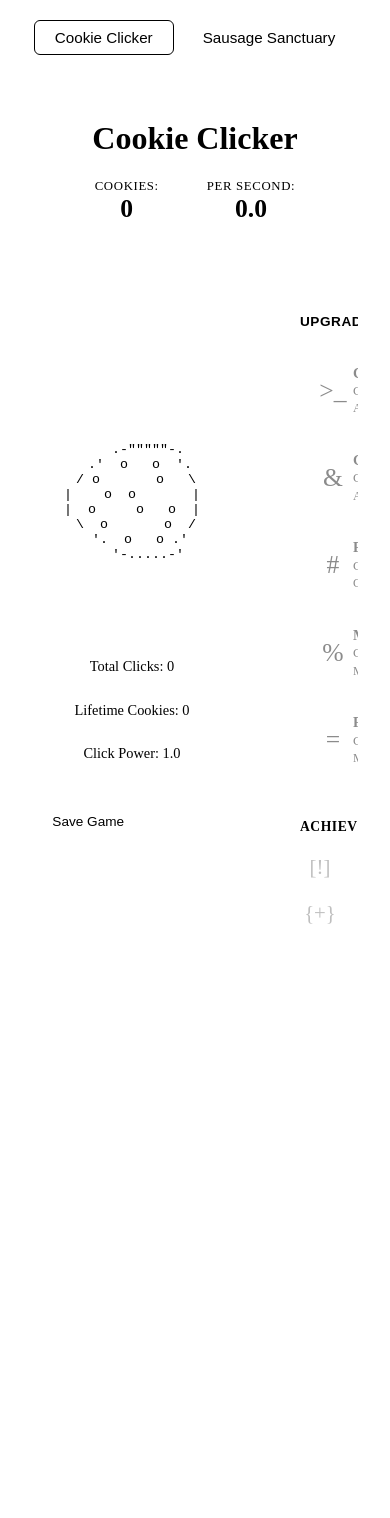
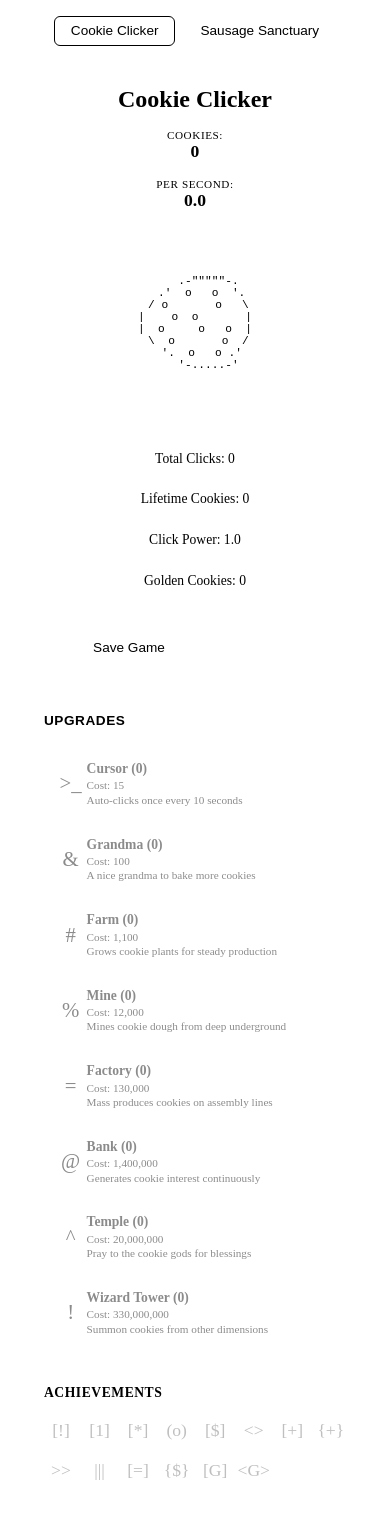
Before and after one commit to KottenAlin/reb-wbsite, a Vue app: page / in a window 390 px wide. Shown: the top 1518 px of the page. Before the commit the page ends 993 px from the top, so only its background shows below. Built offline with nearby package versions, Linux system fonts and the light colour scheme.

Commit message:
feat: Implement golden cookie system with bonus mechanics and upgrade tiers

```diff
--- a/src/App.vue
+++ b/src/App.vue
@@ -1,12 +1,13 @@
 <script setup>
 import { onMounted, watch, ref } from "vue";
 import { useGameState } from "./composables/useGameState";
+import { useGoldenCookie } from "./composables/useGoldenCookie";
 import { UPGRADES, calculateUpgradeCost } from "./utils/upgradeConfig";
 import { ACHIEVEMENTS, checkAchievements } from "./utils/achievementConfig";
 import SausageSite from "./components/SausageSite.vue";
 
 // Navigation state
-const currentPage = ref('cookies');
+const currentPage = ref("cookies");
 
 // Load initial state from localStorage
 const SAVE_KEY = "cookie_clicker_save";
@@ -14,10 +15,12 @@
 const initialState = savedData ? JSON.parse(savedData) : null;
 
 const game = useGameState(initialState);
+const goldenCookie = useGoldenCookie();
 
 // Start game on mount
 onMounted(() => {
-  game.startGame();
+  game.startGame(() => goldenCookie.goldenCookieBonus.value);
+  goldenCookie.startGoldenCookies();
 
   // Auto-save every 30 seconds
   setInterval(() => {
@@ -27,13 +30,14 @@
 
 // Check for achievements whenever game state changes
 watch(
-  [game.totalClicks, game.totalCookiesEarned, game.cookiesPerSecond, game.upgrades],
+  [game.totalClicks, game.totalCookiesEarned, game.cookiesPerSecond, game.goldenCookiesCollected, game.upgrades],
   () => {
     const newlyUnlocked = checkAchievements(
       {
         totalClicks: game.totalClicks.value,
         totalCookiesEarned: game.totalCookiesEarned.value,
         cookiesPerSecond: game.cookiesPerSecond.value,
+        goldenCookiesCollected: game.goldenCookiesCollected.value,
         upgrades: game.upgrades,
       },
       game.unlockedAchievementIds.value
@@ -59,6 +63,13 @@
   }
 }
 
+function handleGoldenCookieClick() {
+  const bonus = goldenCookie.collectGoldenCookie();
+  if (bonus) {
+    game.goldenCookiesCollected.value += 1;
+  }
+}
+
 // Formatting helpers
 const formatNumber = (num) => Math.floor(num).toLocaleString();
 const formatCPS = (num) => num.toFixed(1);
@@ -67,9 +78,18 @@
 <template>
   <div class="site-wrapper">
     <nav class="main-nav">
-      <button :class="{ active: currentPage === 'cookies' }" @click="currentPage = 'cookies'">Cookie Clicker</button>
-      <button :class="{ active: currentPage === 'sausages' }" @click="currentPage = 'sausages'">Sausage
-        Sanctuary</button>
+      <button
+        :class="{ active: currentPage === 'cookies' }"
+        @click="currentPage = 'cookies'"
+      >
+        Cookie Clicker
+      </button>
+      <button
+        :class="{ active: currentPage === 'sausages' }"
+        @click="currentPage = 'sausages'"
+      >
+        Sausage Sanctuary
+      </button>
     </nav>
 
     <div v-if="currentPage === 'cookies'" class="game-container">
@@ -91,7 +111,7 @@
         <!-- Left Column: Clicking Area -->
         <section class="click-section">
           <div class="cookie-display">
-            <button @click="game.clickCookie" class="cookie-button">
+            <button @click="game.clickCookie(goldenCookie.goldenCookieBonus.value)" class="cookie-button">
               <pre class="ascii-art">
     .-"""""-.
   .'  o   o  '.
@@ -103,11 +123,15 @@
     '-.....-'
               </pre>
             </button>
+            <div v-if="goldenCookie.goldenCookieBonusTimeRemaining.value > 0" class="bonus-indicator">
+              {{ goldenCookie.goldenCookieBonus.value }}x bonus ({{ goldenCookie.goldenCookieBonusTimeRemaining.value }}s)
+            </div>
           </div>
           <div class="click-stats">
             <p>Total Clicks: {{ formatNumber(game.totalClicks.value) }}</p>
             <p>Lifetime Cookies: {{ formatNumber(game.totalCookiesEarned.value) }}</p>
             <p>Click Power: {{ game.clickPower.value.toFixed(1) }}</p>
+            <p>Golden Cookies: {{ game.goldenCookiesCollected.value }}</p>
           </div>
           <div class="game-controls">
             <button @click="saveGame" class="control-btn">Save Game</button>
@@ -122,11 +146,17 @@
           </div>
 
           <div class="shop-list">
-            <div v-for="upgrade in UPGRADES" :key="upgrade.id" class="upgrade-card" :class="{
-              'can-afford':
-                game.cookieCount.value >=
-                calculateUpgradeCost(upgrade.baseCost, game.upgrades[upgrade.id]),
-            }" @click="game.buyUpgrade(upgrade)">
+            <div
+              v-for="upgrade in UPGRADES"
+              :key="upgrade.id"
+              class="upgrade-card"
+              :class="{
+                'can-afford':
+                  game.cookieCount.value >=
+                  calculateUpgradeCost(upgrade.baseCost, game.upgrades[upgrade.id]),
+              }"
+              @click="game.buyUpgrade(upgrade)"
+            >
               <div class="upgrade-icon">{{ upgrade.icon }}</div>
               <div class="upgrade-info">
                 <div class="upgrade-name">
@@ -148,9 +178,15 @@
           <div class="achievements-section">
             <h3>Achievements</h3>
             <div class="achievements-grid">
-              <div v-for="achievement in ACHIEVEMENTS" :key="achievement.id" class="achievement-icon"
-                :class="{ unlocked: game.unlockedAchievementIds.value.has(achievement.id) }"
-                :title="achievement.name + ': ' + achievement.description">
+              <div
+                v-for="achievement in ACHIEVEMENTS"
+                :key="achievement.id"
+                class="achievement-icon"
+                :class="{
+                  unlocked: game.unlockedAchievementIds.value.has(achievement.id),
+                }"
+                :title="achievement.name + ': ' + achievement.description"
+              >
                 {{ achievement.icon }}
               </div>
             </div>
@@ -158,9 +194,32 @@
         </section>
       </main>
 
+      <!-- Golden Cookie -->
+      <div
+        v-if="goldenCookie.isGoldenCookieActive.value"
+        @click="handleGoldenCookieClick"
+        class="golden-cookie"
+        :style="{
+          left: goldenCookie.goldenCookiePosition.value.x + '%',
+          top: goldenCookie.goldenCookiePosition.value.y + '%',
+        }"
+      >
+        <pre class="golden-cookie-art">
+   _..._
+ .'     '.
+|  * *   |
+|   *    |
+ '._*_.'
+        </pre>
+      </div>
+
       <!-- Achievement Toast Notifications -->
       <TransitionGroup name="toast" tag="div" class="toast-container">
-        <div v-for="toast in game.newlyUnlockedAchievements.value" :key="toast.id" class="toast">
+        <div
+          v-for="toast in game.newlyUnlockedAchievements.value"
+          :key="toast.id"
+          class="toast"
+        >
           <span class="toast-icon">{{ toast.icon }}</span>
           <div class="toast-content">
             <div class="toast-title">Achievement</div>
@@ -529,4 +588,190 @@
   opacity: 0;
   transform: scale(0.95);
 }
+
+/* Golden Cookie */
+.golden-cookie {
+  position: fixed;
+  cursor: pointer;
+  z-index: 999;
+  animation: float 2s ease-in-out infinite;
+  transition: transform 0.1s ease;
+}
+
+.golden-cookie:hover {
+  transform: scale(1.1);
+}
+
+.golden-cookie-art {
+  color: #ffd700;
+  font-size: 1.2rem;
+  line-height: 1.2;
+  text-shadow: 0 0 10px rgba(255, 215, 0, 0.5);
+}
+
+@keyframes float {
+  0%, 100% {
+    transform: translateY(0px);
+  }
+  50% {
+    transform: translateY(-10px);
+  }
+}
+
+/* Bonus Indicator */
+.bonus-indicator {
+  margin-top: 0.5rem;
+  padding: 0.4rem 0.8rem;
+  background: linear-gradient(135deg, #ffd700, #ffed4e);
+  color: #000;
+  font-weight: 700;
+  font-size: 0.85rem;
+  border-radius: 4px;
+  text-align: center;
+  box-shadow: 0 2px 8px rgba(255, 215, 0, 0.4);
+  animation: pulse 1s ease-in-out infinite;
+}
+
+@keyframes pulse {
+  0%, 100% {
+    transform: scale(1);
+  }
+  50% {
+    transform: scale(1.05);
+  }
+}
+
+/* Mobile Responsive Styles */
+@media (max-width: 768px) {
+  .game-container {
+    padding: 1rem;
+  }
+
+  .game-header {
+    padding-bottom: 1rem;
+    margin-bottom: 1.5rem;
+  }
+
+  .main-stats {
+    flex-direction: column;
+    gap: 1rem;
+  }
+
+  .stat-item .value {
+    font-size: 1.3rem;
+  }
+
+  .game-layout {
+    grid-template-columns: 1fr;
+    gap: 1.5rem;
+  }
+
+  .sidebar {
+    max-height: none;
+    order: 2;
+  }
+
+  .click-section {
+    order: 1;
+  }
+
+  .cookie-button {
+    padding: 1rem 1.5rem;
+  }
+
+  .ascii-art {
+    font-size: 0.85rem;
+  }
+
+  .click-stats {
+    font-size: 0.85rem;
+  }
+
+  .game-controls {
+    flex-wrap: wrap;
+  }
+
+  .control-btn {
+    flex: 1;
+    min-width: 120px;
+  }
+
+  .achievements-grid {
+    grid-template-columns: repeat(auto-fill, minmax(32px, 1fr));
+  }
+
+  .achievement-icon {
+    width: 32px;
+    height: 32px;
+    font-size: 1.1rem;
+  }
+
+  .toast-container {
+    bottom: 1rem;
+    right: 1rem;
+    left: 1rem;
+  }
+
+  .toast {
+    min-width: unset;
+  }
+
+  .golden-cookie-art {
+    font-size: 1rem;
+  }
+
+  .main-nav {
+    padding: 0.5rem;
+  }
+
+  .main-nav button {
+    font-size: 0.85rem;
+    padding: 0.4rem 1rem;
+  }
+}
+
+@media (max-width: 480px) {
+  .game-header h1 {
+    font-size: 1.5rem;
+  }
+
+  .stat-item .label {
+    font-size: 0.7rem;
+  }
+
+  .stat-item .value {
+    font-size: 1.1rem;
+  }
+
+  .cookie-button {
+    padding: 0.8rem 1.2rem;
+  }
+
+  .ascii-art {
+    font-size: 0.7rem;
+  }
+
+  .upgrade-card {
+    padding: 0.6rem;
+  }
+
+  .upgrade-icon {
+    font-size: 1.3rem;
+    width: 2rem;
+  }
+
+  .upgrade-name {
+    font-size: 0.85rem;
+  }
+
+  .upgrade-cost,
+  .upgrade-desc {
+    font-size: 0.7rem;
+  }
+
+  .bonus-indicator {
+    font-size: 0.75rem;
+    padding: 0.3rem 0.6rem;
+  }
+}
 </style>
--- a/src/composables/useGameState.js
+++ b/src/composables/useGameState.js
@@ -12,6 +12,7 @@
   const cookieCount = ref(initialState?.cookieCount ?? 0);
   const totalCookiesEarned = ref(initialState?.totalCookiesEarned ?? 0);
   const totalClicks = ref(initialState?.totalClicks ?? 0);
+  const goldenCookiesCollected = ref(initialState?.goldenCookiesCollected ?? 0);
   const playTime = ref(initialState?.playTime ?? 0);
   const isGameRunning = ref(true);
 
@@ -22,6 +23,9 @@
     farm: initialState?.upgrades?.farm ?? 0,
     mine: initialState?.upgrades?.mine ?? 0,
     factory: initialState?.upgrades?.factory ?? 0,
+    bank: initialState?.upgrades?.bank ?? 0,
+    temple: initialState?.upgrades?.temple ?? 0,
+    wizard_tower: initialState?.upgrades?.wizard_tower ?? 0,
   });
 
   // Achievement IDs that have been unlocked
@@ -58,10 +62,11 @@
   // Play time interval reference
   let playTimeInterval = null;
 
-  // Handle manual cookie click
-  function clickCookie() {
-    cookieCount.value += clickPower.value;
-    totalCookiesEarned.value += clickPower.value;
+  // Handle manual cookie click (with optional multiplier for golden cookie)
+  function clickCookie(multiplier = 1) {
+    const earned = clickPower.value * multiplier;
+    cookieCount.value += earned;
+    totalCookiesEarned.value += earned;
     totalClicks.value += 1;
   }
 
@@ -80,21 +85,21 @@
     return false;
   }
 
-  // Auto-clicker tick function
-  function autoClickerTick() {
+  // Auto-clicker tick function (with optional multiplier for golden cookie)
+  function autoClickerTick(multiplier = 1) {
     if (cookiesPerTick.value > 0) {
-      const earned = cookiesPerTick.value;
+      const earned = cookiesPerTick.value * multiplier;
       cookieCount.value += earned;
       totalCookiesEarned.value += earned;
     }
   }
 
-  // Start the auto-clicker
-  function startAutoClicker() {
+  // Start the auto-clicker (with optional multiplier function for golden cookie)
+  function startAutoClicker(getMultiplier = () => 1) {
     if (autoClickerInterval) return;
 
     autoClickerInterval = setInterval(() => {
-      autoClickerTick();
+      autoClickerTick(getMultiplier());
     }, TICK_RATE);
   }
 
@@ -139,6 +144,7 @@
     cookieCount.value = 0;
     totalCookiesEarned.value = 0;
     totalClicks.value = 0;
+    goldenCookiesCollected.value = 0;
     playTime.value = 0;
 
     Object.keys(upgrades).forEach((key) => {
@@ -156,10 +162,10 @@
     stopPlayTimeTracker();
   }
 
-  // Resume the game
-  function resumeGame() {
+  // Resume the game (with optional multiplier function for golden cookie)
+  function resumeGame(getMultiplier = () => 1) {
     isGameRunning.value = true;
-    startAutoClicker();
+    startAutoClicker(getMultiplier);
     startPlayTimeTracker();
   }
 
@@ -169,6 +175,7 @@
       cookieCount: cookieCount.value,
       totalCookiesEarned: totalCookiesEarned.value,
       totalClicks: totalClicks.value,
+      goldenCookiesCollected: goldenCookiesCollected.value,
       playTime: playTime.value,
       upgrades: { ...upgrades },
       unlockedAchievementIds: Array.from(unlockedAchievementIds.value),
@@ -176,9 +183,9 @@
     };
   }
 
-  // Start all game systems
-  function startGame() {
-    startAutoClicker();
+  // Start all game systems (with optional multiplier function for golden cookie)
+  function startGame(getMultiplier = () => 1) {
+    startAutoClicker(getMultiplier);
     startPlayTimeTracker();
     isGameRunning.value = true;
   }
@@ -194,6 +201,7 @@
     cookieCount,
     totalCookiesEarned,
     totalClicks,
+    goldenCookiesCollected,
     playTime,
     upgrades,
     cookiesPerSecond,
--- /dev/null
+++ b/src/composables/useGoldenCookie.js
@@ -0,0 +1,125 @@
+import { ref, onUnmounted } from "vue";
+
+// Golden cookie spawn configuration
+const MIN_SPAWN_INTERVAL = 60000; // 1 minute
+const MAX_SPAWN_INTERVAL = 180000; // 3 minutes
+const COOKIE_LIFETIME = 13000; // 13 seconds visible
+const GOLDEN_COOKIE_MULTIPLIER = 7; // 7x bonus for 77 seconds
+
+export function useGoldenCookie() {
+  const isGoldenCookieActive = ref(false);
+  const goldenCookiePosition = ref({ x: 0, y: 0 });
+  const goldenCookieBonus = ref(1); // Current multiplier
+  const goldenCookieBonusTimeRemaining = ref(0);
+
+  let spawnTimeout = null;
+  let despawnTimeout = null;
+  let bonusInterval = null;
+
+  // Spawn a golden cookie at random position
+  function spawnGoldenCookie() {
+    // Random position (10-90% of viewport to avoid edges)
+    const x = Math.random() * 80 + 10;
+    const y = Math.random() * 80 + 10;
+
+    goldenCookiePosition.value = { x, y };
+    isGoldenCookieActive.value = true;
+
+    // Auto-despawn after lifetime expires
+    despawnTimeout = setTimeout(() => {
+      despawnGoldenCookie();
+    }, COOKIE_LIFETIME);
+  }
+
+  // Remove golden cookie without collecting it
+  function despawnGoldenCookie() {
+    isGoldenCookieActive.value = false;
+    scheduleNextSpawn();
+  }
+
+  // Collect golden cookie and activate bonus
+  function collectGoldenCookie() {
+    if (!isGoldenCookieActive.value) return null;
+
+    isGoldenCookieActive.value = false;
+
+    // Clear despawn timeout
+    if (despawnTimeout) {
+      clearTimeout(despawnTimeout);
+      despawnTimeout = null;
+    }
+
+    // Activate bonus
+    goldenCookieBonus.value = GOLDEN_COOKIE_MULTIPLIER;
+    goldenCookieBonusTimeRemaining.value = 77;
+
+    // Start bonus countdown
+    if (bonusInterval) clearInterval(bonusInterval);
+    bonusInterval = setInterval(() => {
+      goldenCookieBonusTimeRemaining.value -= 1;
+
+      if (goldenCookieBonusTimeRemaining.value <= 0) {
+        clearInterval(bonusInterval);
+        bonusInterval = null;
+        goldenCookieBonus.value = 1;
+      }
+    }, 1000);
+
+    scheduleNextSpawn();
+
+    return {
+      multiplier: GOLDEN_COOKIE_MULTIPLIER,
+      duration: 77,
+    };
+  }
+
+  // Schedule next golden cookie spawn
+  function scheduleNextSpawn() {
+    if (spawnTimeout) {
+      clearTimeout(spawnTimeout);
+    }
+
+    const delay = Math.random() * (MAX_SPAWN_INTERVAL - MIN_SPAWN_INTERVAL) + MIN_SPAWN_INTERVAL;
+
+    spawnTimeout = setTimeout(() => {
+      spawnGoldenCookie();
+    }, delay);
+  }
+
+  // Start the golden cookie system
+  function startGoldenCookies() {
+    scheduleNextSpawn();
+  }
+
+  // Stop the golden cookie system
+  function stopGoldenCookies() {
+    if (spawnTimeout) {
+      clearTimeout(spawnTimeout);
+      spawnTimeout = null;
+    }
+    if (despawnTimeout) {
+      clearTimeout(despawnTimeout);
+      despawnTimeout = null;
+    }
+    if (bonusInterval) {
+      clearInterval(bonusInterval);
+      bonusInterval = null;
+    }
+    isGoldenCookieActive.value = false;
+  }
+
+  // Clean up on unmount
+  onUnmounted(() => {
+    stopGoldenCookies();
+  });
+
+  return {
+    isGoldenCookieActive,
+    goldenCookiePosition,
+    goldenCookieBonus,
+    goldenCookieBonusTimeRemaining,
+    collectGoldenCookie,
+    startGoldenCookies,
+    stopGoldenCookies,
+  };
+}
--- a/src/composables/useSausageState.js
+++ b/src/composables/useSausageState.js
@@ -1,8 +1,5 @@
 import { ref, reactive, computed, onUnmounted } from "vue";
-import {
-  SAUSAGE_UPGRADES,
-  calculateSausageUpgradeCost,
-} from "../utils/sausageUpgradeConfig.js";
+import { SAUSAGE_UPGRADES, calculateSausageUpgradeCost } from "../utils/sausageUpgradeConfig.js";
 
 // Base click power (sausages per manual click)
 export const BASE_CLICK_POWER = 1;
--- a/src/utils/achievementConfig.js
+++ b/src/utils/achievementConfig.js
@@ -70,6 +70,34 @@
     icon: "|||",
     check: (state) => state.cookiesPerSecond >= 100,
   },
+  {
+    id: "cookie_industry",
+    name: "Cookie Industry",
+    description: "Reach 1,000 cookies per second",
+    icon: "[=]",
+    check: (state) => state.cookiesPerSecond >= 1000,
+  },
+  {
+    id: "cookie_tycoon",
+    name: "Cookie Tycoon",
+    description: "Reach 10,000 cookies per second",
+    icon: "{$}",
+    check: (state) => state.cookiesPerSecond >= 10000,
+  },
+  {
+    id: "golden_touch",
+    name: "Golden Touch",
+    description: "Click your first golden cookie",
+    icon: "[G]",
+    check: (state) => state.goldenCookiesCollected >= 1,
+  },
+  {
+    id: "golden_hoarder",
+    name: "Golden Hoarder",
+    description: "Collect 50 golden cookies",
+    icon: "<G>",
+    check: (state) => state.goldenCookiesCollected >= 50,
+  },
 ];
 
 // Helper function to calculate total upgrades owned
--- a/src/utils/upgradeConfig.js
+++ b/src/utils/upgradeConfig.js
@@ -7,6 +7,7 @@
     baseCost: 15,
     cps: 0.1,
     icon: ">_",
+    tier: 1,
   },
   {
     id: "grandma",
@@ -15,6 +16,7 @@
     baseCost: 100,
     cps: 1,
     icon: "&",
+    tier: 1,
   },
   {
     id: "farm",
@@ -23,6 +25,7 @@
     baseCost: 1100,
     cps: 8,
     icon: "#",
+    tier: 2,
   },
   {
     id: "mine",
@@ -31,6 +34,7 @@
     baseCost: 12000,
     cps: 47,
     icon: "%",
+    tier: 2,
   },
   {
     id: "factory",
@@ -39,6 +43,34 @@
     baseCost: 130000,
     cps: 260,
     icon: "=",
+    tier: 3,
+  },
+  {
+    id: "bank",
+    name: "Bank",
+    description: "Generates cookie interest continuously",
+    baseCost: 1400000,
+    cps: 1400,
+    icon: "@",
+    tier: 3,
+  },
+  {
+    id: "temple",
+    name: "Temple",
+    description: "Pray to the cookie gods for blessings",
+    baseCost: 20000000,
+    cps: 7800,
+    icon: "^",
+    tier: 4,
+  },
+  {
+    id: "wizard_tower",
+    name: "Wizard Tower",
+    description: "Summon cookies from other dimensions",
+    baseCost: 330000000,
+    cps: 44000,
+    icon: "!",
+    tier: 4,
   },
 ];
 
@@ -61,3 +93,24 @@
     ),
   }));
 }
+
+// Group upgrades by tier
+export function getUpgradesByTier(ownedUpgrades) {
+  const tiers = {};
+
+  UPGRADES.forEach((upgrade) => {
+    if (!tiers[upgrade.tier]) {
+      tiers[upgrade.tier] = [];
+    }
+    tiers[upgrade.tier].push({
+      ...upgrade,
+      quantity: ownedUpgrades[upgrade.id] || 0,
+      currentCost: calculateUpgradeCost(
+        upgrade.baseCost,
+        ownedUpgrades[upgrade.id] || 0,
+      ),
+    });
+  });
+
+  return tiers;
+}
```
Also changed, not shown: 1 other file (tests, documents, lock files or other folders).
